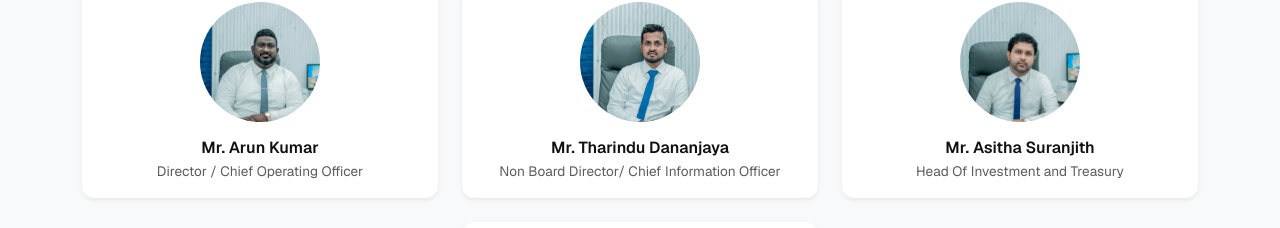
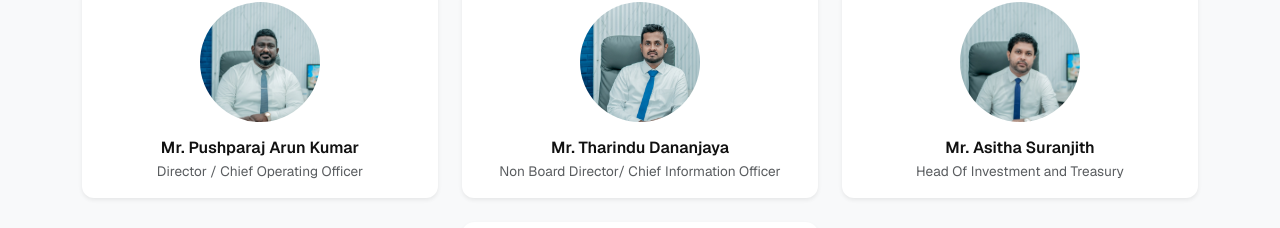
Before and after one commit to drtdsamarawickrama/dearoventurecapital_website, a Next.js app: page /directors in a window 1280 px wide. Shown: the part 509-737 px from the top of the page. Built offline with nearby package versions, Linux system fonts and the light colour scheme.

Commit message:
update page

```diff
--- a/app/directors/page.tsx
+++ b/app/directors/page.tsx
@@ -19,7 +19,7 @@ const directors = [
     image: "/images/directors/nerangen.png",
   },
   {
-    name: "Mr. Arun Kumar",
+    name: "Mr. Pushparaj Arun Kumar",
     role: "Director / Chief Operating Officer",
     image: "/images/directors/arun1.jpg",
   },
```
